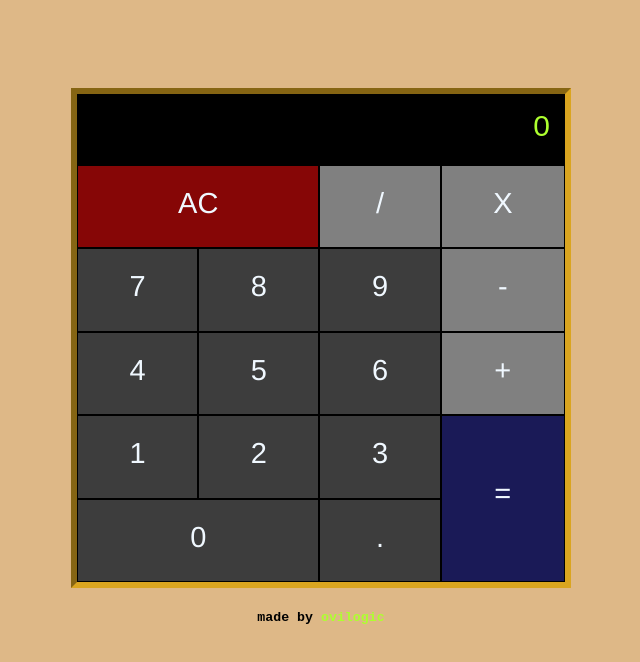
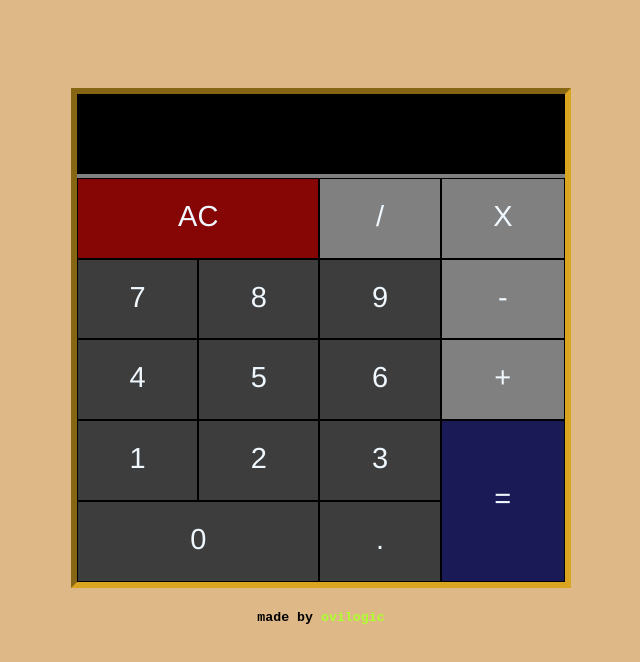
Before and after one commit to ovilogic/timer, a React (Create React App) app: page / in a window 1280 px wide. Shown: the top 662 px of the page, without its empty margins (319-959 px from the left). Built offline with nearby package versions, Linux system fonts and the light colour scheme.

Commit message:
limited functionality

```diff
--- a/src/App.js
+++ b/src/App.js
@@ -1,31 +1,115 @@
+
+import { useState } from 'react';
 import './style/app.css'
 
 
 function App() {
+
+  const [total, setTotal] = useState('')
+  const [main, setMain] = useState('')
+  const [plus, setPlus] = useState(false)
+  const [minus, setMinus] = useState(false)
+  const [display, setDisplay] = useState('')
+
+  let numbers = []
+  for (let i = 0; i < 10; i++) {
+    numbers.push(i)
+  }
+
+  console.log(typeof main, typeof total)
+
+
+
+  const handleNumber = (number) => {
+
+    if (typeof total == 'string') {
+      setTotal(total.concat(number))
+    }
+    if (typeof main == 'string') {
+      setMain(number)
+    }
+    else {setMain(String(main).concat(number))}
+
+
+    setDisplay(display.concat(number))
+    if (plus) {
+      console.log(typeof total, ' is type of total')
+      setTotal(total + number)
+
+      setPlus(false)
+
+
+    }
+    else if (minus) {
+      setTotal(total - number)
+      setMinus(false)
+    }
+  }
+
+  let numbPad = () =>
+    numbers.map(number =>
+      <div className='grid-item number'
+      id={'no'.concat(number)}
+      onClick={() => handleNumber(number)}>
+
+        <p>{number}</p>
+      </div>
+      )
+
+
+  console.log('main =', main, 'total =', total)
+
+
+
+
   return (
     <div className='page'>
 
       <div className="App">
-        <div class="display">0</div>
-        <div class="grid-item AC">
+        {numbPad()}
+        <div className="display" id='display'>
+          <div className='display1'>
+            <p>{display}</p>
+          </div>
+          <div className='display2'>
+            <p>{main}</p>
+          </div>
+        </div>
+        <div className="grid-item AC"
+          id='clear'
+          onClick={() => {
+            setTotal('');
+            setMain('');
+            setPlus(false);
+            setMinus(false)
+            setDisplay('')}}>
           <p>AC</p>
         </div>
-        <div class="grid-item operator"><p>/</p></div>
-        <div class="grid-item operator"><p> X</p></div>
-        <div class="grid-item number"><p>7 </p></div>
-        <div class="grid-item number"><p> 8</p></div>
-        <div class="grid-item number"><p> 9</p></div>
-        <div class="grid-item operator"><p> -</p></div>
-        <div class="grid-item number"><p>4 </p></div>
-        <div class="grid-item number"><p> 5</p></div>
-        <div class="grid-item number"><p> 6</p></div>
-        <div class="grid-item operator"><p>+</p></div>
-        <div class="grid-item number"><p>1</p></div>
-        <div class="grid-item number"><p>2</p></div>
-        <div class="grid-item number"><p>3</p></div>
-        <div class="grid-item equal"><p>=</p></div>
-        <div class="grid-item zero"><p>0</p></div>
-        <div class="grid-item number"><p>.</p></div>
+        <div className="grid-item operator"><p>/</p></div>
+        <div className="grid-item operator"><p> X</p></div>
+
+        <div className="grid-item operator"
+        onClick={() => {
+          setMinus(true);
+          setDisplay(display.concat('-'));
+          setMain('-');
+          }
+          }><p> -</p></div>
+
+        <div className="grid-item operator"
+          onClick={() => {
+            setTotal(Number(total))
+            setPlus(true);
+            setDisplay(display.concat('+'))
+            setMain('+');
+            }
+          }><p>+</p></div>
+
+
+        <div className="grid-item equal"
+          onClick={() => setMain(total)}><p>=</p></div>
+
+        <div className="grid-item number"><p>.</p></div>
 
       </div>
 
--- a/src/style/app.css
+++ b/src/style/app.css
@@ -45,12 +45,61 @@
         grid-column-start: 1;
         grid-column-end: 5;
         background-color: black;
-        color: greenyellow;
-        text-align: end;
         font-family: Arial, Helvetica, sans-serif;
-        font-size: 30px;
-        padding: 15px;
+
+
     }
+
+        #display {
+            display: flex;
+            flex-direction: column;
+            height: 80px;
+            align-items: stretch;
+
+        }
+
+        .display1 {
+            height: 50px;
+            position: relative;
+
+        }
+
+        .display1 p {
+
+            font-size: 34px;
+            position: absolute;
+            right: 0px;
+            margin-top: auto;
+            margin-right: 4px;
+            height: 100%;
+            padding-top: 0px;
+            color: coral;
+
+        }
+
+        .display2 {
+            position: relative;
+            display: block;
+            color: greenyellow;
+            height: 90%;
+        }
+
+        .display2 p {
+
+            font-size: 44px;
+            position: absolute;
+            right: 0px;
+            margin-top: auto;
+            margin-bottom: auto;
+            margin-right: 4px;
+            height: 90%;
+            padding-top: 0px;
+
+
+
+
+        }
+
 
     .AC {
         grid-column-start: 1;
@@ -58,7 +107,59 @@
         background-color: rgb(134, 6, 6);
     }
 
-    .number, .zero {
+    #no7 {
+        grid-row: 3 / 4;
+        grid-column: 1 / 1;
+    }
+
+    #no8 {
+        grid-row: 3 / 4;
+        grid-column: 2 / 3;
+    }
+
+    #no9 {
+        grid-row: 3 / 4;
+        grid-column: 3 / 4;
+    }
+
+    #no4 {
+        grid-row: 4 / 5;
+        grid-column: 1 / 1;
+    }
+
+
+    #no5 {
+        grid-row: 4 / 5;
+        grid-column: 2 / 2/
+    }
+
+    #no6 {
+        grid-row: 4 / 5;
+        grid-column: 3 / 3;
+    }
+
+    #no1 {
+        grid-row: 5 / 6;
+        grid-column: 1 / 1;
+    }
+
+    #no2 {
+        grid-row: 5 / 6;
+        grid-column: 2 / 2;
+    }
+
+
+    #no3 {
+        grid-row: 5 / 6;
+        grid-column: 3 / 3;
+    }
+
+    #no0 {
+        grid-row: 6 / 7;
+        grid-column: 1 / 3;
+    }
+
+    .number {
         background-color: rgb(61, 61, 61);
 
     }
@@ -73,10 +174,6 @@
     }
 
 
-    .zero {
-        grid-column-start: 1;
-        grid-column-end: 3;
-    }
 
 .logo {
     font-family: 'Courier New', Courier, monospace;
```
